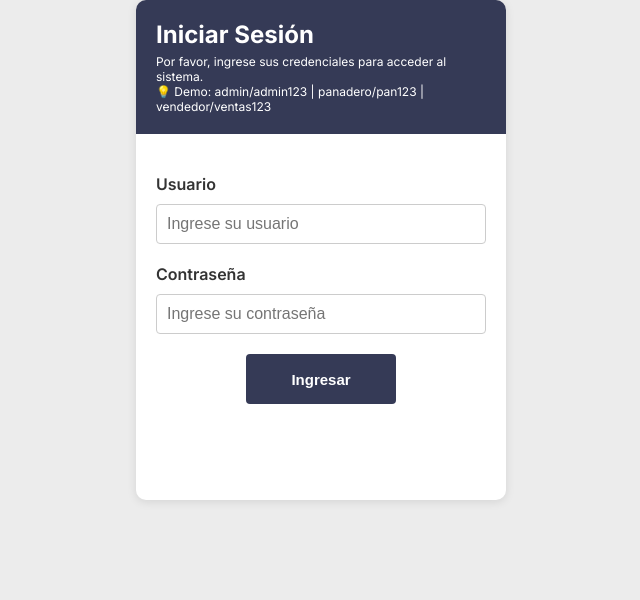
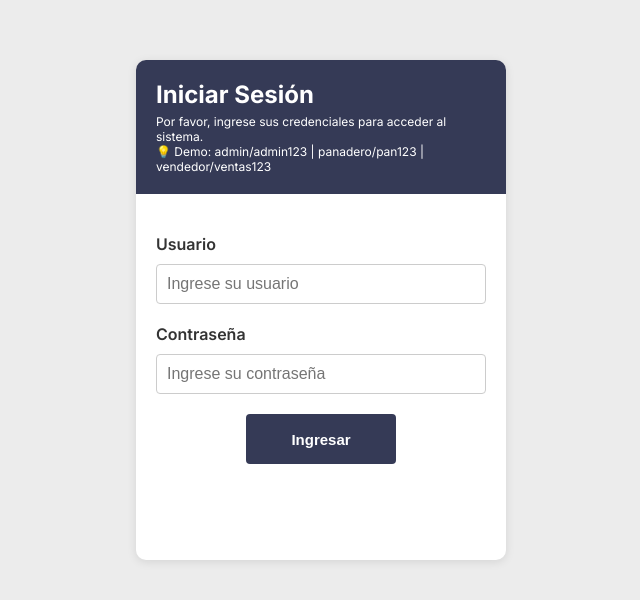
Before and after one commit to RossiThomas2406/TP-Inicial, a React (Vite) app in the folder dashboard/: page / in a window 1280 px wide. Shown: the top 600 px of the page, without its empty margins (319-959 px from the left). Built offline with nearby package versions, Linux system fonts and the light colour scheme.

Commit message:
cambio pagina login

```diff
--- a/dashboard/src/pages/Login.css
+++ b/dashboard/src/pages/Login.css
@@ -4,6 +4,7 @@
     width: 370px;
     height: 500px;
     margin: auto;
+    margin-top: 60px;
     box-shadow: 0 2px 10px rgba(0, 0, 0, 0.1);
     border-radius: 10px;
     background-color: white;
--- a/dashboard/src/pages/Login.jsx
+++ b/dashboard/src/pages/Login.jsx
@@ -97,7 +97,6 @@ export default function Login() {
   };
 
   return (
-    <div className='login-container'>
 
       <div className='menuLogin'>
         <form onSubmit={handleSubmit}>
@@ -153,6 +152,6 @@ export default function Login() {
           </div>
         </form>
       </div>
-    </div>
+
   );
 }
```
